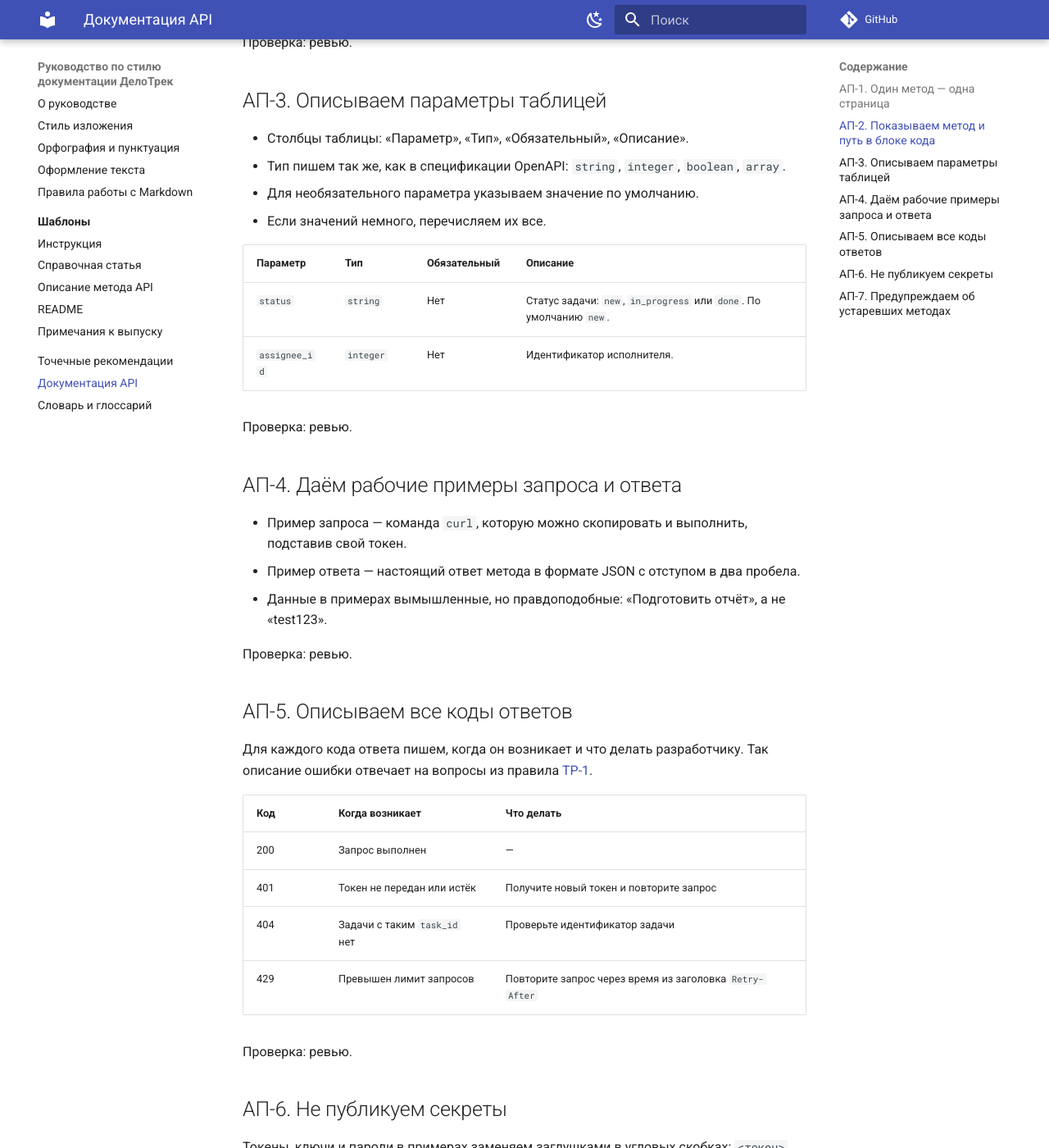
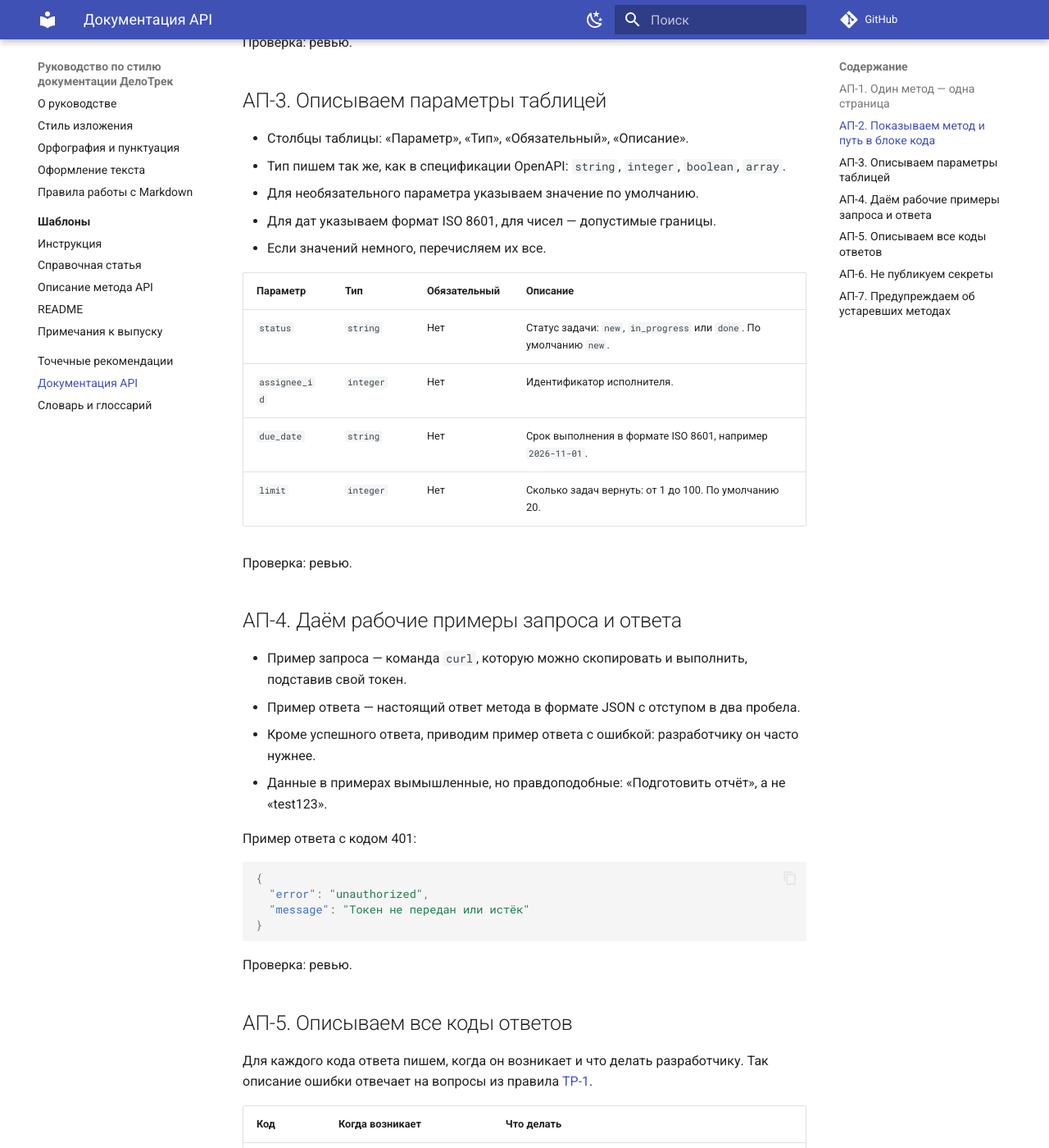
Before and after one commit to Brockengespent/style-guide-project, an MkDocs documentation site: the page built from docs/api.md, in a window 1280 px wide and 1400 px high, scrolled down 784 px. Shown: the whole window at 82% size. Built offline with MkDocs 1.6.1 and Material for MkDocs 9.7.7, drawn with Linux system fonts in a browser that asks for light colours; comment, search, counter and statistics services are not loaded; some of the changed text lies outside the part shown.

Commit message:
docs(api): исправить по замечаниям ревью

````diff
--- a/docs/api.md
+++ b/docs/api.md
@@ -32,12 +32,15 @@ DELETE /api/v1/tasks/{task_id}
 - Столбцы таблицы: «Параметр», «Тип», «Обязательный», «Описание».
 - Тип пишем так же, как в спецификации OpenAPI: `string`, `integer`, `boolean`, `array`.
 - Для необязательного параметра указываем значение по умолчанию.
+- Для дат указываем формат ISO 8601, для чисел — допустимые границы.
 - Если значений немного, перечисляем их все.
 
 | Параметр | Тип | Обязательный | Описание |
 | --- | --- | --- | --- |
 | `status` | `string` | Нет | Статус задачи: `new`, `in_progress` или `done`. По умолчанию `new`. |
 | `assignee_id` | `integer` | Нет | Идентификатор исполнителя. |
+| `due_date` | `string` | Нет | Срок выполнения в формате ISO 8601, например `2026-11-01`. |
+| `limit` | `integer` | Нет | Сколько задач вернуть: от 1 до 100. По умолчанию 20. |
 
 Проверка: ревью.
 
@@ -45,7 +48,17 @@ DELETE /api/v1/tasks/{task_id}
 
 - Пример запроса — команда `curl`, которую можно скопировать и выполнить, подставив свой токен.
 - Пример ответа — настоящий ответ метода в формате JSON с отступом в два пробела.
+- Кроме успешного ответа, приводим пример ответа с ошибкой: разработчику он часто нужнее.
 - Данные в примерах вымышленные, но правдоподобные: «Подготовить отчёт», а не «test123».
+
+Пример ответа с кодом 401:
+
+```json
+{
+  "error": "unauthorized",
+  "message": "Токен не передан или истёк"
+}
+```
 
 Проверка: ревью.
 
````
Also changed, not shown: other parts of docs/api.md (+2 -0 lines).
